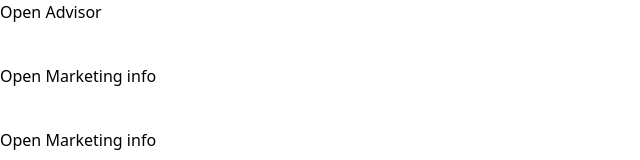
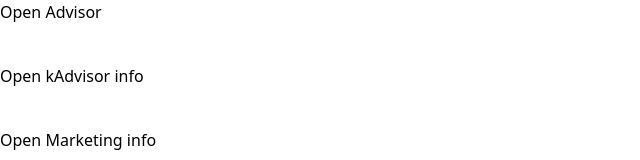
Before and after one commit to leankoala-gmbh/threeSixtyContentScreen, a Vue app: page / in a window 1280 px wide. Shown: the top 160 px of the page, without its empty margins (0-640 px from the left). Built offline with nearby package versions, Linux system fonts and the light colour scheme.

Commit message:
Rename type

```diff
--- a/package.json
+++ b/package.json
@@ -1,6 +1,6 @@
 {
   "name": "@webpros/three-sixty-contentscreen",
-  "version": "1.0.19",
+  "version": "1.0.20",
   "main": "dist/threeSixtyContentScreen.js",
   "description": "Webcomponent for displaying api content",
   "author": "Sascha Fuchs (sascha.fuchs@webpros.com)",
--- a/src/App.vue
+++ b/src/App.vue
@@ -9,12 +9,11 @@
     </div>
     <div class="mb-10">
       <TSXContentScreenTrigger
-        content-id="_demo.marketing.kitchensink"
-        type="marketing"
+        content-id="monitoring.content.content"
+        type="kAdvisor"
         language="en"
-        partner-shop-url="http://webpros.de"
       >
-        Open Marketing info
+        Open kAdvisor info
       </TSXContentScreenTrigger>
     </div>
     <div>
--- a/src/components/feature/TSXContentScreen/TSXContentScreen.ce.vue
+++ b/src/components/feature/TSXContentScreen/TSXContentScreen.ce.vue
@@ -15,7 +15,7 @@
           <div class="px-6 pt-6 mb-8">
             <header class="flex justify-between relative">
               <TSXHeaderKoalityAdvisor
-                v-if="type === 'kAdvisor'"
+                v-if="type === 'koality'"
                 :title="title"
               />
               <TSXHeaderAdvisor
--- a/src/components/feature/TSXContentScreen/TSXContentScreenContent.vue
+++ b/src/components/feature/TSXContentScreen/TSXContentScreenContent.vue
@@ -39,7 +39,7 @@ import { marked } from 'marked'
 export interface Props {
   contentId: string
   language?: string
-  type?: 'advisor' | 'kAdvisor' | 'marketing' | 'content'
+  type?: 'advisor' | 'koality' | 'marketing' | 'content'
   partnerShopUrl?: string
   debug: boolean
 }
--- a/src/components/feature/TSXContentScreenTrigger/TSXContentScreenTrigger.ce.vue
+++ b/src/components/feature/TSXContentScreenTrigger/TSXContentScreenTrigger.ce.vue
@@ -18,7 +18,7 @@ export interface Props {
   contentUrl?: string
   language?: string
   title?: string
-  type?: 'advisor' | 'marketing' | 'content' | 'kAdvisor' | undefined
+  type?: 'advisor' | 'marketing' | 'content' | 'koality' | undefined
   label?: string
   partnerShopUrl?: string
 }
```
